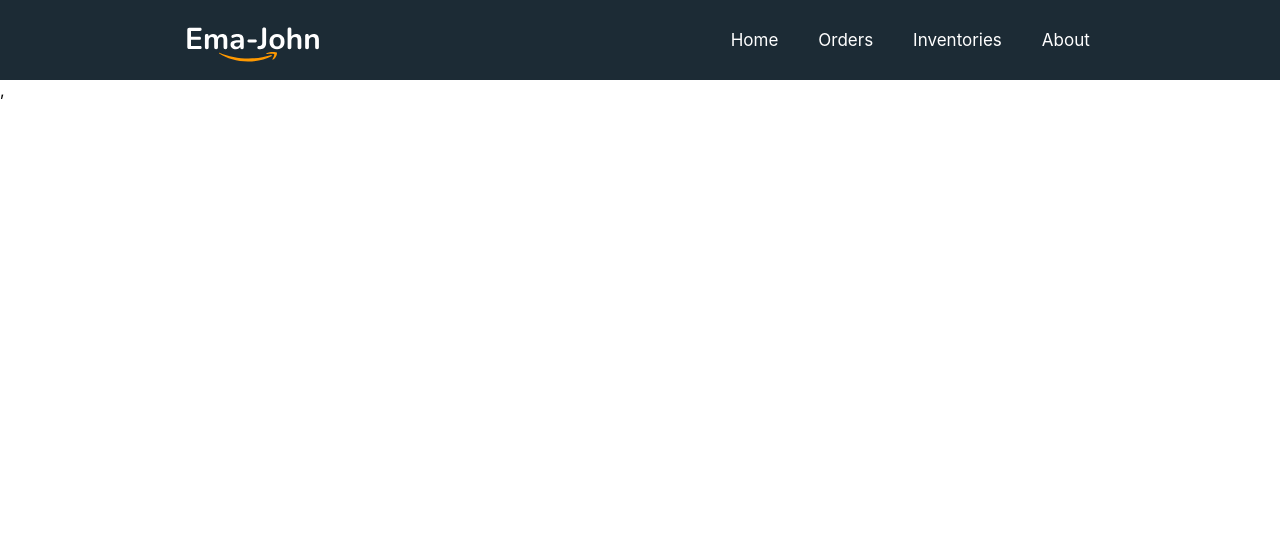
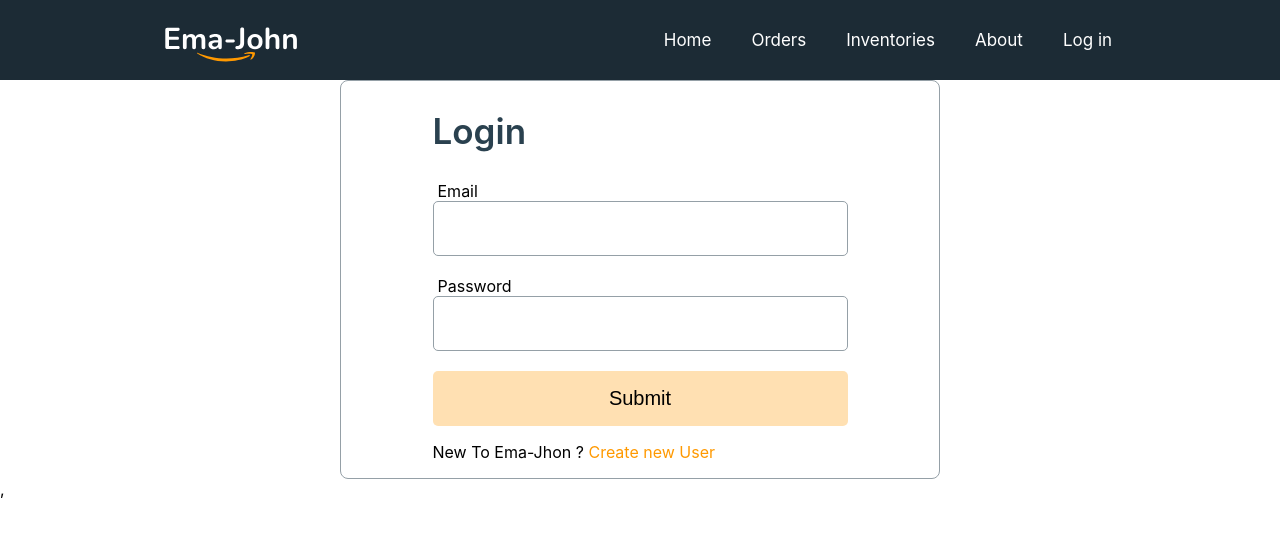
Before and after one commit to anupamapan9/ema-jhon, a React (Create React App) app: page /login in a window 1280 px wide. Shown: the top 534 px of the page. Built offline with nearby package versions, Linux system fonts and the light colour scheme.

Commit message:
sign in component add

```diff
--- a/package.json
+++ b/package.json
@@ -9,6 +9,7 @@
     "@testing-library/jest-dom": "^5.16.2",
     "@testing-library/react": "^12.1.4",
     "@testing-library/user-event": "^13.5.0",
+    "firebase": "^9.6.10",
     "react": "^17.0.2",
     "react-dom": "^17.0.2",
     "react-router-dom": "^6.2.2",
--- a/src/App.js
+++ b/src/App.js
@@ -2,6 +2,7 @@
 import './App.css';
 import Header from './components/Header/Header';
 import Inventory from './components/Inventory/Inventory';
+import Login from './components/Login/Login';
 import Orders from './components/Orders/Orders';
 import Shop from './components/Shop/Shop';
 
@@ -12,9 +13,9 @@
       <Routes>
         <Route path='/' element={<Shop></Shop>}></Route>
         <Route path='/home' element={<Shop></Shop>}></Route>
-
         <Route path='/orders' element={<Orders></Orders>}></Route>
         <Route path='/inventory' element={<Inventory></Inventory>}></Route>
+        <Route path='/login' element={<Login></Login>}></Route>
       </Routes>
 
     </div>
--- a/src/components/Header/Header.js
+++ b/src/components/Header/Header.js
@@ -11,6 +11,7 @@
                 <Link to={'/orders'}>Orders</Link >
                 <Link to={'/inventory'}>Inventories</Link >
                 <Link to={'/about'}>About</Link >
+                <Link to={'/login'}>Log in</Link >
             </div>
         </nav>
 
--- /dev/null
+++ b/src/components/Login/Login.css
@@ -0,0 +1,46 @@
+.form-container {
+    width: 600px;
+    border: 1px solid #95a0a7;
+    box-sizing: border-box;
+    border-radius: 8px;
+    display: flex;
+    justify-content: center;
+    margin: 0 auto;
+}
+
+.form-title {
+    font-size: 35px;
+    color: #2a414f;
+    font-weight: 600;
+}
+
+.input-group {
+    margin-bottom: 20px;
+}
+
+.input-group label {
+    display: block;
+    margin-left: 5px;
+}
+
+.input-group input {
+    width: 415px;
+    height: 55px;
+    border: 1px solid #95a0a7;
+    box-sizing: border-box;
+    border-radius: 5px;
+}
+
+.form-submit {
+    width: 415px;
+    height: 55px;
+    background-color: rgba(255, 153, 0, 0.3);
+    border-radius: 5px;
+    border: none;
+    font-size: 20px;
+}
+
+.form-link {
+    color: #ff9900;
+    text-decoration: none;
+}
--- /dev/null
+++ b/src/components/Login/Login.js
@@ -0,0 +1,27 @@
+import './Login.css'
+import React from 'react';
+import { Link } from 'react-router-dom';
+
+const Login = () => {
+    return (
+        <div className='form-container'>
+            <div>
+                <h2 className='form-title'>Login</h2>
+                <form >
+                    <div className='input-group'>
+                        <label htmlFor="email">Email</label>
+                        <input type="email" name="email" id="" />
+                    </div>
+                    <div className='input-group'>
+                        <label htmlFor="password">Password</label>
+                        <input type="password" name="password" id="" />
+                    </div>
+                    <input type="submit" value="Submit" className='form-submit' />
+                </form>
+                <p>New To Ema-Jhon ? <Link className='form-link' to='/signup'>Create new User </Link></p>
+            </div>
+        </div>
+    );
+};
+
+export default Login;
```
Also changed, not shown: src/firebase.init.js (added, +16 -0 lines), src/components/SignUp/SignUp.css (added), src/components/SignUp/SignUp.js (added), 1 other file (tests, documents, lock files or other folders).
